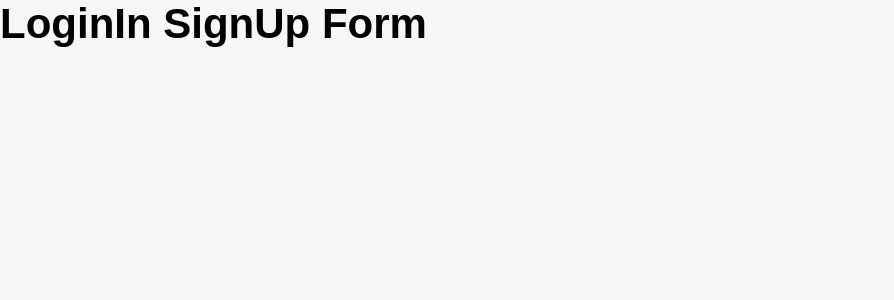
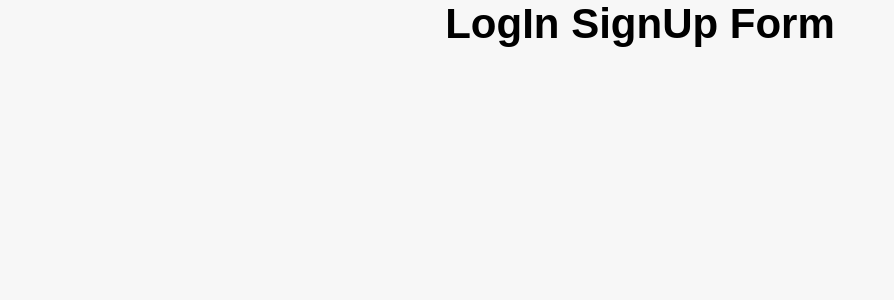
Before and after one commit to Mazharrais/Multiple-InputForm-in-ReactJS, a React (Create React App) app: page / in a window 1280 px wide. Shown: the top 300 px of the page, without its empty margins (0-894 px from the left). Built offline with nearby package versions, Linux system fonts and the light colour scheme.

Commit message:
add code

```diff
--- a/src/App.js
+++ b/src/App.js
@@ -1,12 +1,12 @@
-import logo from './logo.svg';
+
 import './App.css';
 import RegistrationReact from './RegistrationReact';
 
 function App() {
   return (
-   <>
-   <RegistrationReact />
-   </>
+    <div className="App">
+      <RegistrationReact />
+    </div>
   );
 }
 
--- a/src/RegistrationReact.jsx
+++ b/src/RegistrationReact.jsx
@@ -3,7 +3,7 @@
 const RegistrationReact = () => {
   return (
     <>
-  <h1>LoginIn SignUp Form</h1>
+  <h1>LogIn SignUp Form</h1>
 
     </>
   )
--- a/src/index.css
+++ b/src/index.css
@@ -1,3 +1,6 @@
+
+@import url("https://fonts.googleapis.com/css?family=Montserrat:400,500&display=swap");
+
 
 * {
   margin: 0;
```
